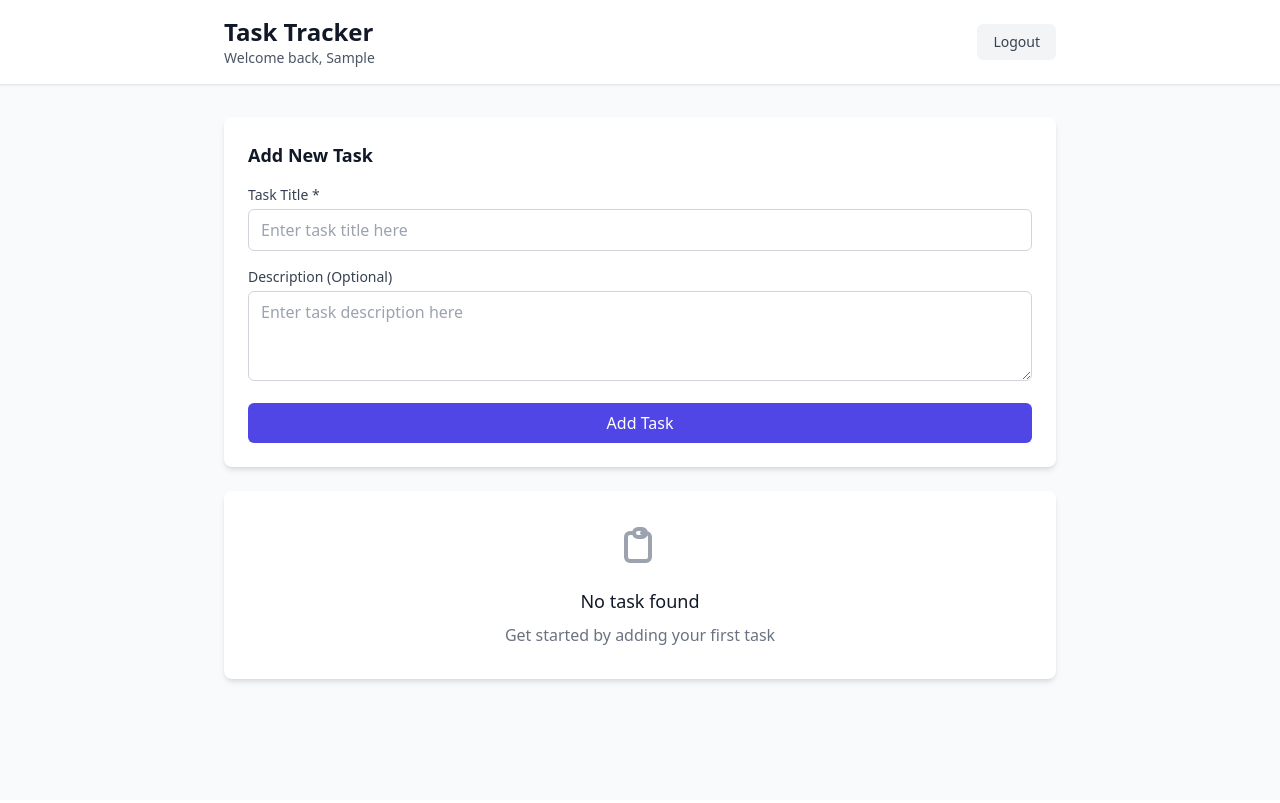
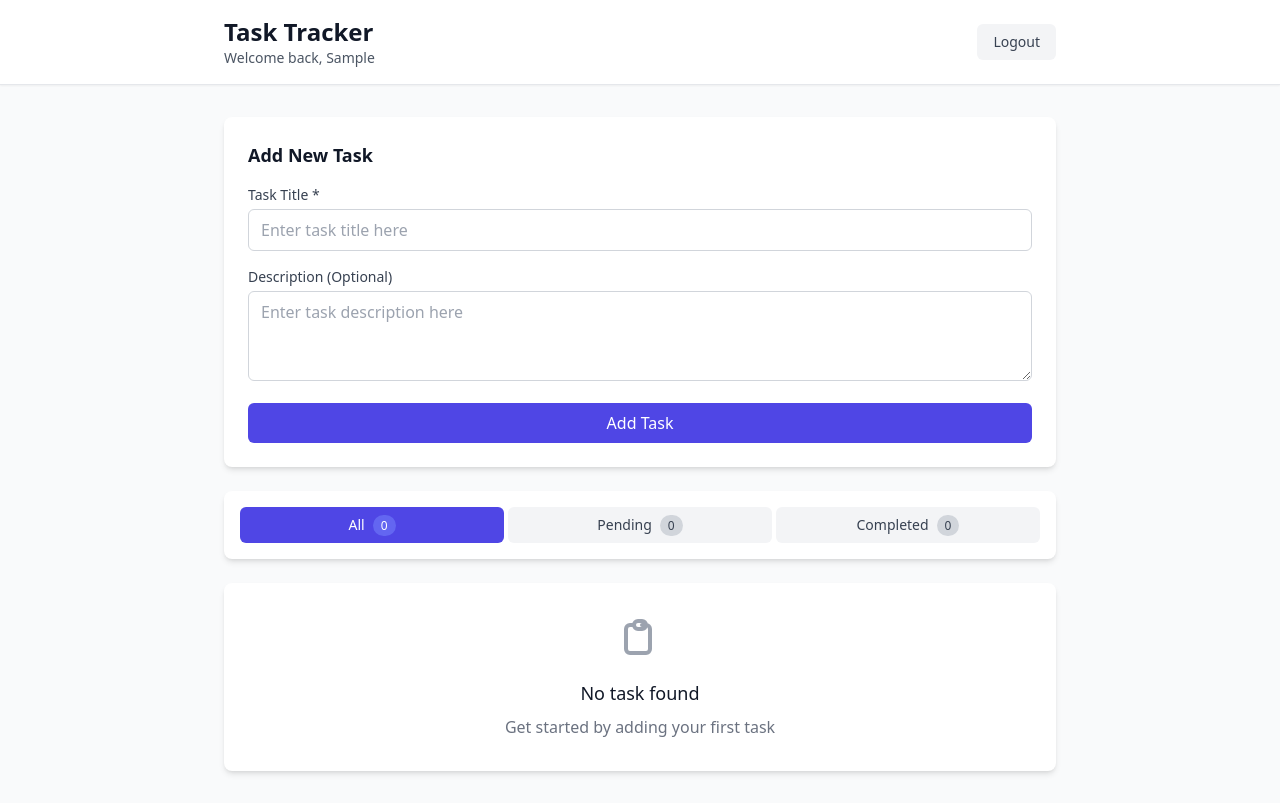
Before and after one commit to Arjunhg/task-tracker, a React (Create React App) app: page / in a window 1280 px wide. Both pictures are taken after typing "Sample" into the empty fields and a click on the button "Get Started". Built offline with nearby package versions, Linux system fonts and the light colour scheme.

Commit message:
feat(manager): implement task filter functionality

```diff
--- a/src/component/Dashboard.js
+++ b/src/component/Dashboard.js
@@ -2,6 +2,7 @@ import { useEffect, useState } from "react";
 import { getUser, logoutUser } from "../utility/localStorage";
 import TaskForm from "./TaskForm";
 import TaskList from "./TaskList";
+import TaskFilter from "./TaskFilter";
 
 
 const Dashboard = ({onLogout}) => {
@@ -52,6 +53,12 @@ const Dashboard = ({onLogout}) => {
         setTask(task.filter(t => t.id !== taskId));
     }
 
+    const taskCounts = {
+        all: task.length,
+        pending: task.filter(t => !t.completed).length,
+        completed: task.filter(t => t.completed).length
+    }
+
     return (
         <div className="min-h-screen bg-gray-50">
             {/* Header */}
@@ -75,6 +82,11 @@ const Dashboard = ({onLogout}) => {
             {/* Main */}
             <main className="max-w-4xl mx-auto px-4 sm:px-6 lg:px-8 py-8">
                 <TaskForm onAddTask={handleAddTask}/>
+                <TaskFilter
+                    activeFilter={activeFilter}
+                    onFilterChange={setActiveFilter}
+                    taskCounts={taskCounts}
+                />
                 <TaskList
                     task={filteredTask}
                     onToggleComplete={handleToggleComplete}
--- /dev/null
+++ b/src/component/TaskFilter.js
@@ -0,0 +1,32 @@
+
+const TaskFilter = ({activeFilter, onFilterChange, taskCounts}) => {
+
+    const filters = [
+        { key: 'all', label: 'All', count: taskCounts.all },
+        { key: 'pending', label: 'Pending', count: taskCounts.pending },
+        { key: 'completed', label: 'Completed', count: taskCounts.completed }
+    ];
+
+    return (
+        <div className="bg-white rounded-lg shadow-md p-4 mb-6">
+            <div className="flex space-x-1">
+                {
+                    filters.map((filter) => (
+                        <button
+                            key={filter.key}
+                            onClick={() => onFilterChange(filter.key)}
+                            className={`flex-1 py-2 px-4 rounded-md text-sm font-medium transition-colors ${activeFilter === filter.key? 'bg-indigo-600 text-white': 'bg-gray-100 text-gray-700 hover:bg-gray-200'}`}
+                        >
+                            {filter.label}
+                            <span className={`ml-2 px-2 py-0.5 rounded-full text-xs ${activeFilter === filter.key? 'bg-indigo-500 text-white': 'bg-gray-300 text-gray-700'}`}>
+                                {filter.count}
+                            </span>
+                        </button>
+                    ))
+                }
+            </div>
+        </div>
+    )
+}
+
+export default TaskFilter;
```
